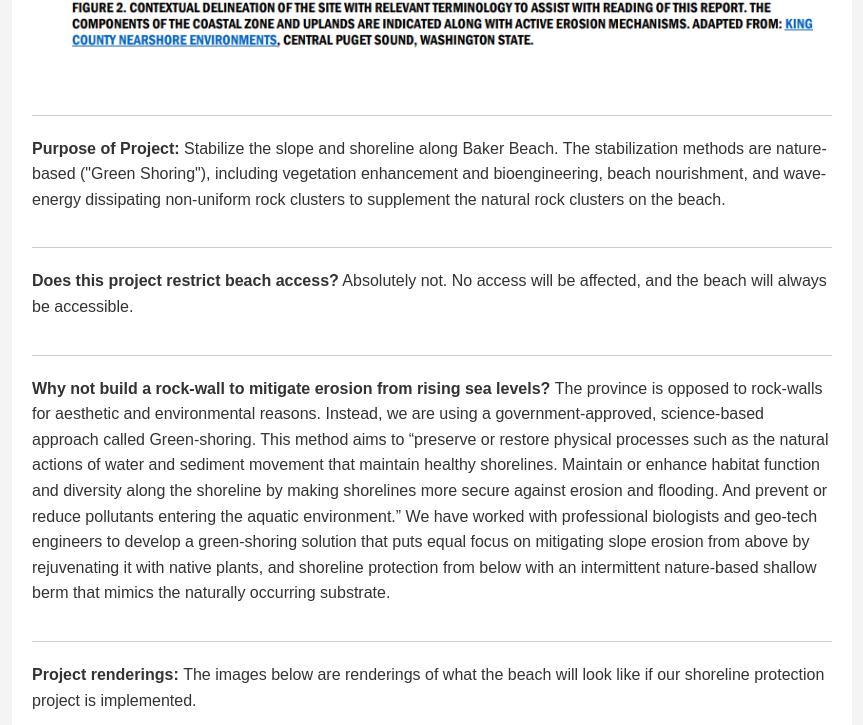
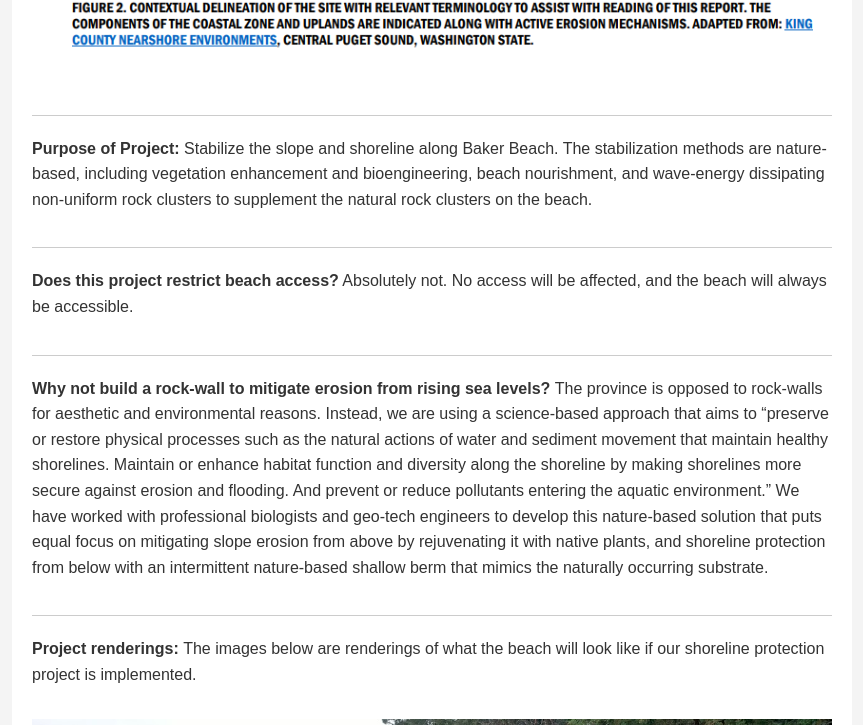
Before and after one commit to featheredape/bakerbeach, a plain HTML site: page index.html in a window 1280 px wide. Shown: the part 1080-1805 px from the top of the page, without its empty margins (208-1071 px from the left). Drawn offline with Linux system fonts and the light colour scheme.

Commit message:
text corrections

```diff
--- a/index.html
+++ b/index.html
@@ -180,10 +180,10 @@
                 <p>
                     <strong>Purpose of Project:</strong> Stabilize the slope and
                     shoreline along Baker Beach. The stabilization methods are
-                    nature-based ("Green Shoring"), including vegetation
-                    enhancement and bioengineering, beach nourishment, and
-                    wave-energy dissipating non-uniform rock clusters to
-                    supplement the natural rock clusters on the beach.
+                    nature-based, including vegetation enhancement and
+                    bioengineering, beach nourishment, and wave-energy
+                    dissipating non-uniform rock clusters to supplement the
+                    natural rock clusters on the beach.
                 </p>
             </section>
 
@@ -194,26 +194,25 @@
                     will always be accessible.
                 </p>
             </section>
-            <section id="green-shoring">
+            <section id="natural-protection">
                 <p>
                     <strong>
                         Why not build a rock-wall to mitigate erosion from
                         rising sea levels?
                     </strong>
                     The province is opposed to rock-walls for aesthetic and
-                    environmental reasons. Instead, we are using a
-                    government-approved, science-based approach called
-                    Green-shoring. This method aims to “preserve or
-                    restore physical processes such as the natural actions of
-                    water and sediment movement that maintain healthy
-                    shorelines. Maintain or enhance habitat function and
-                    diversity along the shoreline by making shorelines more
-                    secure against erosion and flooding. And prevent or
-                    reduce pollutants entering the aquatic environment.” We have
-                    worked with professional biologists and geo-tech engineers
-                    to develop a green-shoring solution that puts equal focus on
-                    mitigating slope erosion from above by rejuvenating it with
-                    native plants, and shoreline protection from below with an
+                    environmental reasons. Instead, we are using a science-based
+                    approach that aims to “preserve or restore physical
+                    processes such as the natural actions of water and sediment
+                    movement that maintain healthy shorelines. Maintain or
+                    enhance habitat function and diversity along the shoreline
+                    by making shorelines more secure against erosion and
+                    flooding. And prevent or reduce pollutants entering the
+                    aquatic environment.” We have worked with professional
+                    biologists and geo-tech engineers to develop this
+                    nature-based solution that puts equal focus on mitigating
+                    slope erosion from above by rejuvenating it with native
+                    plants, and shoreline protection from below with an
                     intermittent nature-based shallow berm that mimics the
                     naturally occurring substrate.
                 </p>
@@ -239,10 +238,10 @@
                 </p>
             </section>
 
-            <section id="green-shoring">
+            <section id="nature-based">
                 <p>
                     <strong>
-                        How does Green-shoring imitate the natural shoreline?
+                        How does our project imitate the natural shoreline?
                     </strong>
                     This approach uses several methods to recreate natural
                     processes. Beach nourishment, for example, mimics sediment
@@ -368,14 +367,12 @@
                     <strong>Why Now? </strong> Climate change is driving more
                     severe environmental impacts, including erosion along our
                     shorelines. With this project, we aim to protect the slope,
-                    shoreline, vegetation, and properties along Baker Beach.
-                    Green-shoring offers the most sustainable and eco-friendly
-                    approach to address this damage and safeguard our coastline.
-                    By taking action now, we can help preserve the natural
-                    beauty and stability of the area against climate-driven
-                    changes before it's too late. We hope that others on the
-                    island experiencing similar shoreline loss because of
-                    climate change can use our project as an example.
+                    shoreline, vegetation, and properties along Baker Beach. By
+                    taking action now, we can help preserve the natural beauty
+                    and stability of the area against climate-driven changes
+                    before it's too late. We hope that others on the island
+                    experiencing similar shoreline loss because of climate
+                    change can use our project as an example.
                 </p>
                 <p>
                     We continue to be open to dialogue and invite anyone with
```
